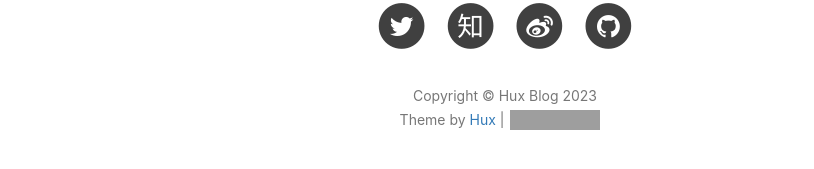
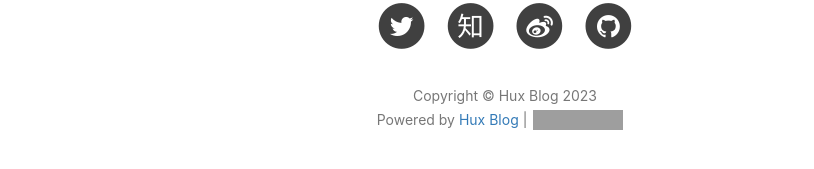
Before and after one commit to q97236143/Huxproh, a Jekyll site: the page built from index.html, in a window 1280 px wide and 900 px high, scrolled down 2267 px. Shown: the part 677-846 px from the top of the window, without its empty margins (135-949 px from the left). Built offline with Jekyll 4.4.1, drawn with Linux system fonts in a browser that asks for light colours; nearby versions of some CDN libraries; the list of posts is cut into pages by our own code; comment, search, counter and statistics services are not loaded; grey boxes are pictures that could not be loaded.

Commit message:
[v1.8] add release note; update footer

```diff
--- a/_includes/footer.html
+++ b/_includes/footer.html
@@ -9,7 +9,7 @@
                 <p class="copyright text-muted">
                     Copyright &copy; {{ site.title }} {{ site.time | date: '%Y' }}
                     <br>
-                    Theme by <a href="http://huangxuan.me">Hux</a> |
+                    Powered by <a href="http://huangxuan.me">Hux Blog</a> |
                     <iframe
                         style="margin-left: 2px; margin-bottom:-5px;"
                         frameborder="0" scrolling="0" width="100px" height="20px"
```
Also changed, not shown: README.md.
